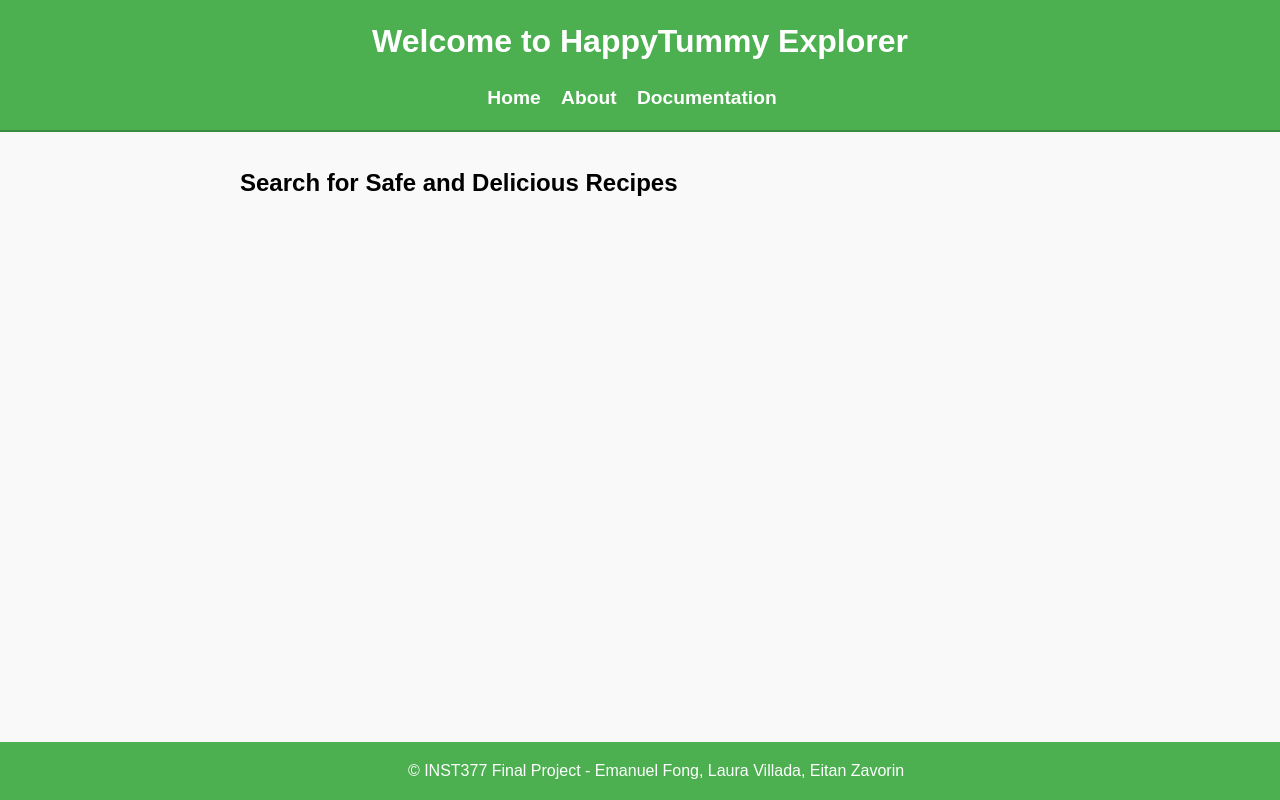
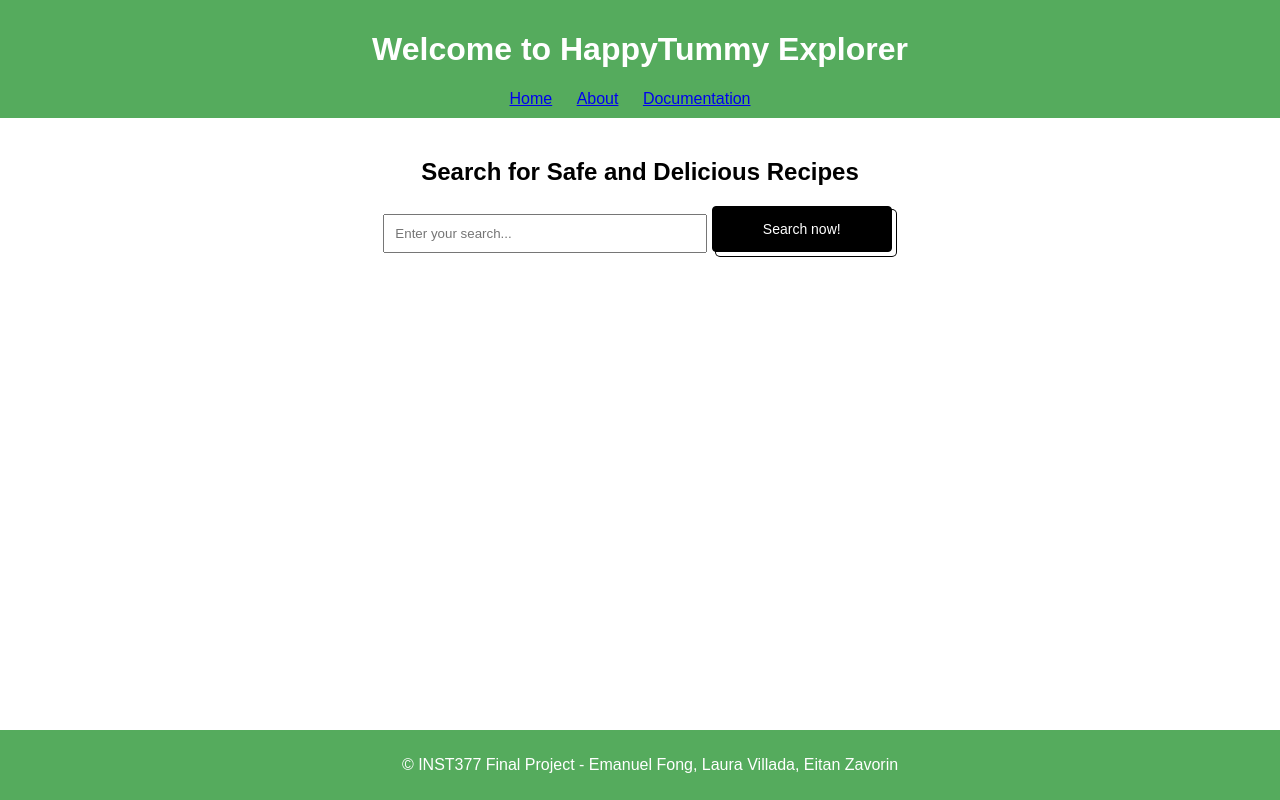
Before and after one commit to eitanzav/INST377-Final-Project, a plain HTML site: page index.html in a window 1280 px wide. Drawn offline with nearby package versions, Linux system fonts and the light colour scheme.

Commit message:
added search button, and edited index page

```diff
--- a/index.html
+++ b/index.html
@@ -5,12 +5,12 @@
     <meta charset="UTF-8">
     <meta name="viewport" content="width=device-width, initial-scale=1.0">
     <link rel="stylesheet" href="style.css">
-    <title>Food Allergy Recipe Finder</title>
+    <title>HappyTummy Explorer</title>
 </head>
 
 <body>
     <header>
-        <h1>Welcome to HappyTummy Explorer </h1>
+        <h1>Welcome to HappyTummy Explorer</h1>
         <nav>
             <ul>
                 <li><a href="index.html">Home</a></li>
@@ -23,7 +23,11 @@
     <main>
         <section id="search-section">
             <h2>Search for Safe and Delicious Recipes</h2>
-            <!-- coming soonnnnnnnn -->
+            <div class="search-container">
+                <input type="text" id="recipeSearch" placeholder="Enter your search..." />
+                <button class="button-50" onclick="searchRecipes()">Search now!</button>
+            </div>
+            <!-- Additional content goes here -->
         </section>
     </main>
 
@@ -32,8 +36,7 @@
     </footer>
 
     <script src="https://code.jquery.com/jquery-3.6.4.min.js"></script>
-    <script src="app.js"></script> <!-- js here soon! --
-
+    <script src="app.js"></script> <!-- js here soon! -->
 </body>
 
 </html>
--- a/style.css
+++ b/style.css
@@ -1,72 +1,97 @@
-/* Reset some default styles */
-body, h1, h2, p, ul {
+body {
+    font-family: 'ITCAvantGardeStd-Bk', Arial, sans-serif;
     margin: 0;
     padding: 0;
 }
 
-body {
-    font-family: 'Arial', sans-serif;
-    line-height: 1.6;
-    background-color: #f9f9f9; /* Light background color */
-}
-
-/* Header Styles */
 header {
-    background-color: #4CAF50; /* Green background color */
-    color: #ffffff; /* Light text color */
-    padding: 1rem;
+    background-color: rgb(85, 171, 93);
+    color: white;
+    padding: 10px;
     text-align: center;
-    border-bottom: 2px solid #388E3C; /* Darker green border */
-}
-
-header h1 {
-    font-size: 2rem;
-    font-weight: bold;
 }
 
 nav ul {
     list-style-type: none;
-    text-align: center;
-    margin-top: 1rem;
+    margin: 0;
+    padding: 0;
 }
 
-nav ul li {
+nav li {
     display: inline;
-    margin-right: 1rem;
+    margin-right: 20px;
 }
 
-nav a {
-    color: #ffffff; /* Light text color for links */
-    text-decoration: none;
-    font-weight: bold;
-    font-size: 1.2rem;
+main {
+    padding: 20px;
 }
 
-/* Main Content Styles */
-main {
-    max-width: 800px;
-    margin: 0 auto;
-    padding: 2rem;
+#search-section {
+    text-align: center;
 }
 
-section {
-    margin-bottom: 2rem;
+.search-container {
+    margin-top: 20px;
 }
 
-/* Footer Styles */
+#recipeSearch {
+    padding: 10px;
+    width: 300px;
+}
+
+.button-50 {
+    appearance: button;
+    background-color: #000;
+    background-image: none;
+    border: 1px solid #000;
+    border-radius: 4px;
+    box-shadow: #fff 4px 4px 0 0, #000 4px 4px 0 1px;
+    box-sizing: border-box;
+    color: #fff;
+    cursor: pointer;
+    display: inline-block;
+    font-size: 14px;
+    font-weight: 400;
+    line-height: 20px;
+    margin: 0 5px 10px 0;
+    overflow: visible;
+    padding: 12px 40px;
+    text-align: center;
+    text-transform: none;
+    touch-action: manipulation;
+    user-select: none;
+    -webkit-user-select: none;
+    vertical-align: middle;
+    white-space: nowrap;
+}
+
+.button-50:focus,
+.button-50:hover {
+    text-decoration: none;
+}
+
+.button-50:active {
+    box-shadow: rgba(0, 0, 0, .125) 0 3px 5px inset;
+    outline: 0;
+}
+
+.button-50:not([disabled]):active {
+    box-shadow: #fff 2px 2px 0 0, #000 2px 2px 0 1px;
+    transform: translate(2px, 2px);
+}
+
+@media (min-width: 768px) {
+    .button-50 {
+        padding: 12px 50px;
+    }
+}
+
 footer {
-    background-color: #4CAF50; /* Green background color */
-    color: #ffffff; /* Light text color */
+    background-color: rgb(85, 171, 93);
+    color: white;
     text-align: center;
-    padding: 1rem;
+    padding: 10px;
     position: fixed;
     bottom: 0;
     width: 100%;
 }
-
-/* Responsive Styles */
-@media (max-width: 600px) {
-    main {
-        padding: 1rem;
-    }
-}
```
